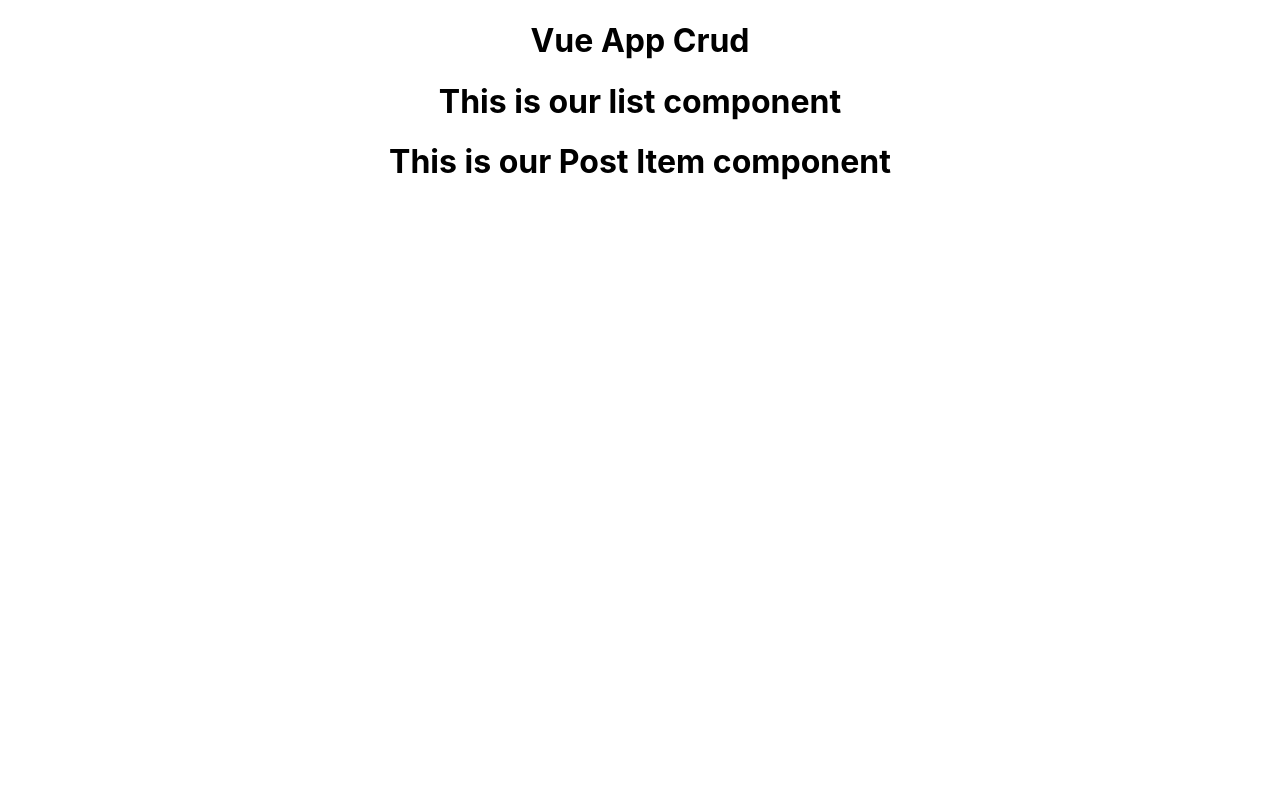
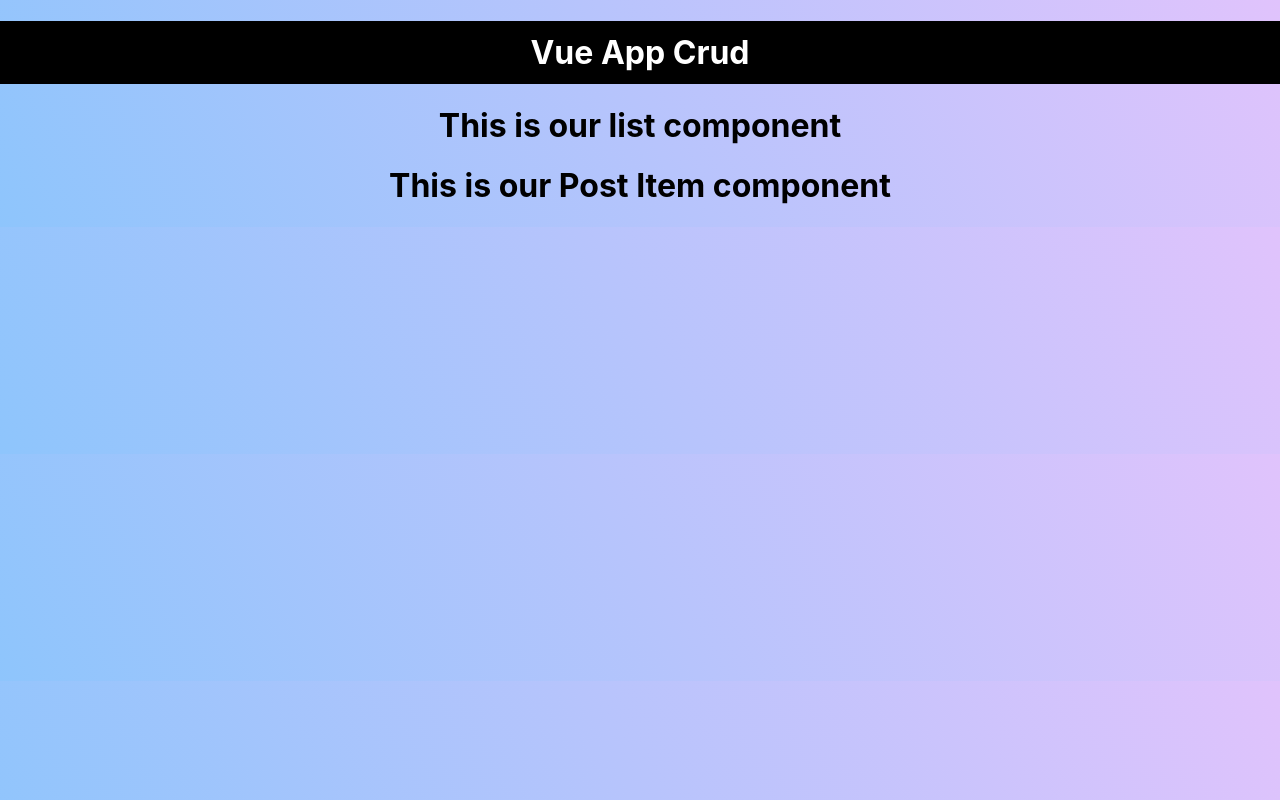
Before and after one commit to nsakib9/mern-crud, a React (Create React App) app in the folder client/: page / in a window 1280 px wide. Built offline with nearby package versions, Linux system fonts and the light colour scheme.

Commit message:
13-Update some style on app.js

```diff
--- a/client/src/App.js
+++ b/client/src/App.js
@@ -8,7 +8,7 @@
 function App() {
   return (
     <div className="App">
-      <h1>Vue App Crud</h1>
+      <h1 style={{backgroundColor:'black', color: 'white', padding: '12px'}}>Vue App Crud</h1>
       <BrowserRouter>
       <Routes>
         <Route path="add" element={<AddPost />} exact/>
--- a/client/src/index.css
+++ b/client/src/index.css
@@ -5,6 +5,9 @@
     sans-serif;
   -webkit-font-smoothing: antialiased;
   -moz-osx-font-smoothing: grayscale;
+  background-color: #8EC5FC;
+background-image: linear-gradient(62deg, #8EC5FC 0%, #E0C3FC 100%);
+
 }
 
 code {
```
Also changed, not shown: 1 other file (tests, documents, lock files or other folders).
